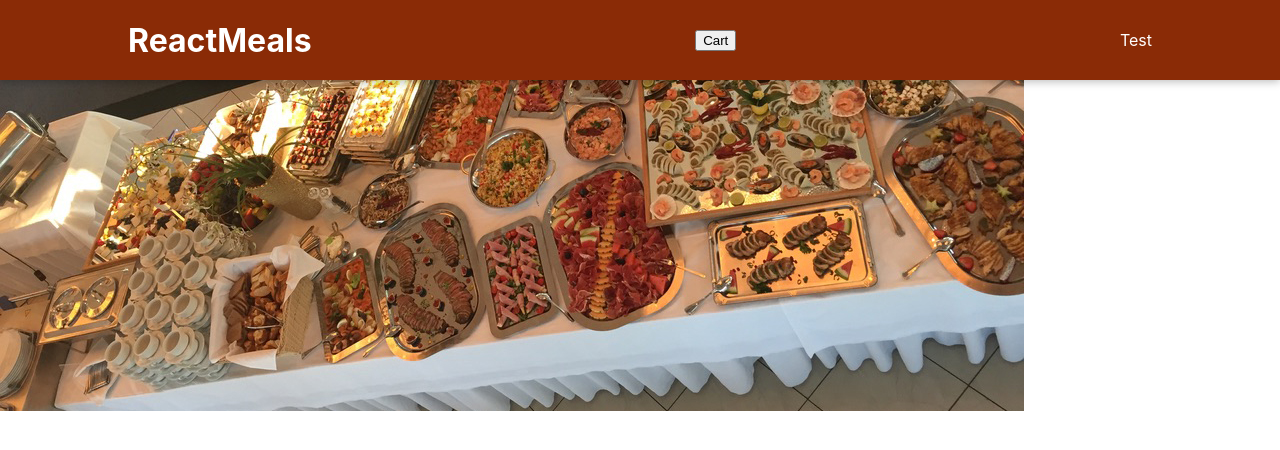
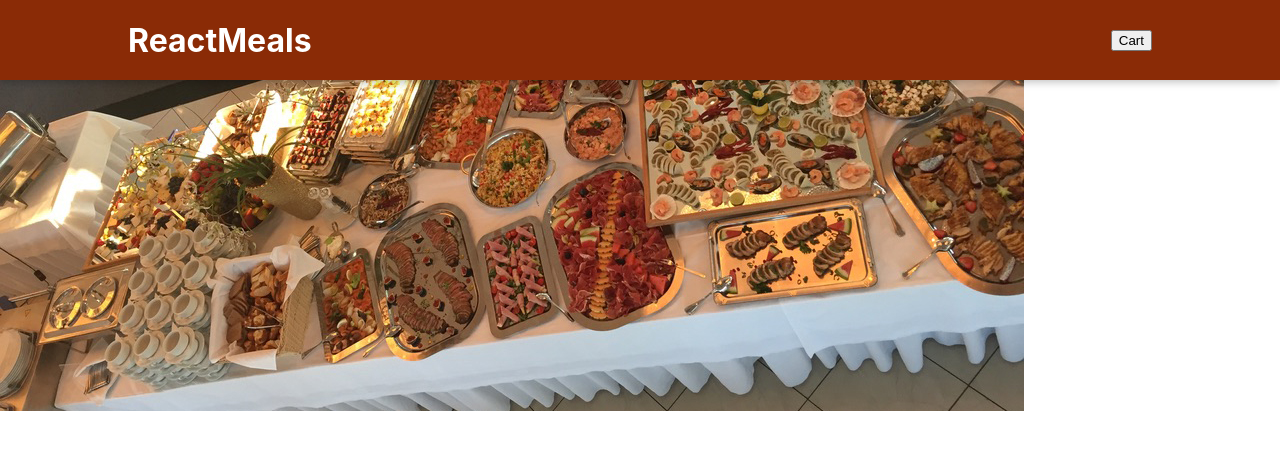
Before and after one commit to LoryGlory/react-food-order-app, a React (Create React App) app: page / in a window 1280 px wide. Shown: the top 450 px of the page. Built offline with nearby package versions, Linux system fonts and the light colour scheme.

Commit message:
removed test message

```diff
--- a/src/components/Layout/Header.js
+++ b/src/components/Layout/Header.js
@@ -8,7 +8,6 @@ const Header = props => {
         <header className={classes.header}>
           <h1>ReactMeals</h1>
           <button>Cart</button>
-          Test
         </header>
         <div className={classes['main-header']}>
           <img src={mealsImage} alt="A table full of delicious food!"/>
```
